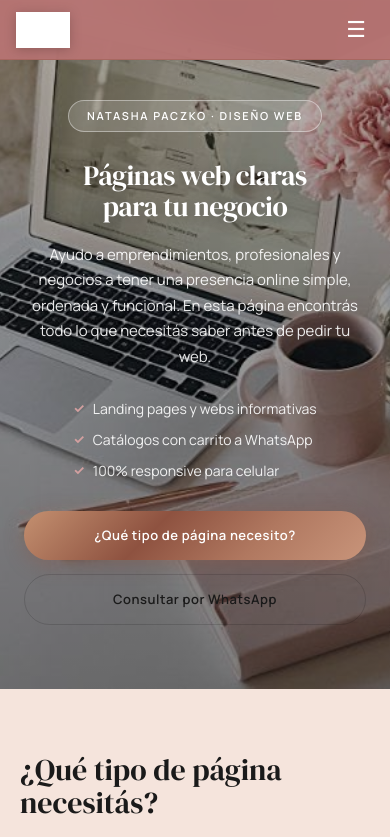
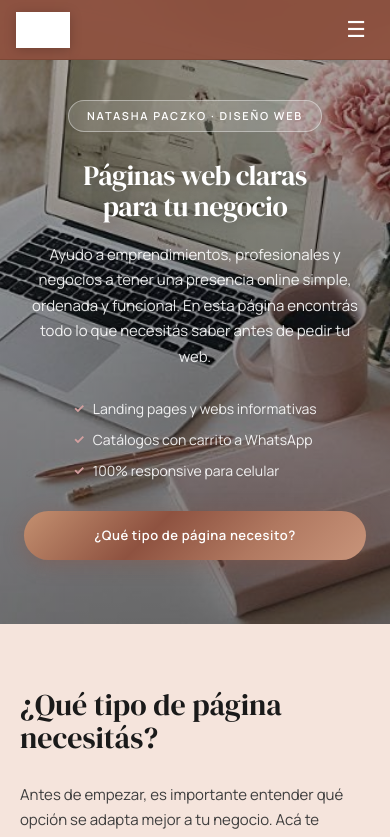
Before and after one commit to PACZKONATASHA/web-paczko, a React (Vite) app: page / in a window 390 px wide. Shown: the top 837 px of the page. Built offline with nearby package versions, Linux system fonts and the light colour scheme.

Commit message:
cambie el color del nav

```diff
--- a/src/App.css
+++ b/src/App.css
@@ -317,10 +317,10 @@ img { display: block; max-width: 100%; }
   gap: 40px;
   padding: 0 60px;
   height: 72px;
-  background: rgba(184, 116, 115, 0.95);
+  background: rgba(142, 82, 64, 0.97);
   backdrop-filter: blur(20px);
   -webkit-backdrop-filter: blur(20px);
-  border-bottom: 1px solid rgba(142, 82, 64, 0.35);
+  border-bottom: 1px solid rgba(100, 55, 40, 0.4);
 }
 
 .brand {
@@ -396,7 +396,7 @@ img { display: block; max-width: 100%; }
   flex-direction: column;
   position: fixed;
   top: 72px; left: 0; right: 0;
-  background: rgba(184, 116, 115, 0.97);
+  background: rgba(142, 82, 64, 0.98);
   backdrop-filter: blur(24px);
   padding: 0;
   max-height: 0;
@@ -1750,10 +1750,13 @@ img { display: block; max-width: 100%; }
     width: 100%;
   }
 
-  .btnHeroPrimary,
-  .btnHeroSecondary {
+  .btnHeroPrimary {
     width: 100%;
     justify-content: center;
+  }
+
+  .btnHeroSecondary {
+    display: none;
   }
 
   .sectionWhite,
```
